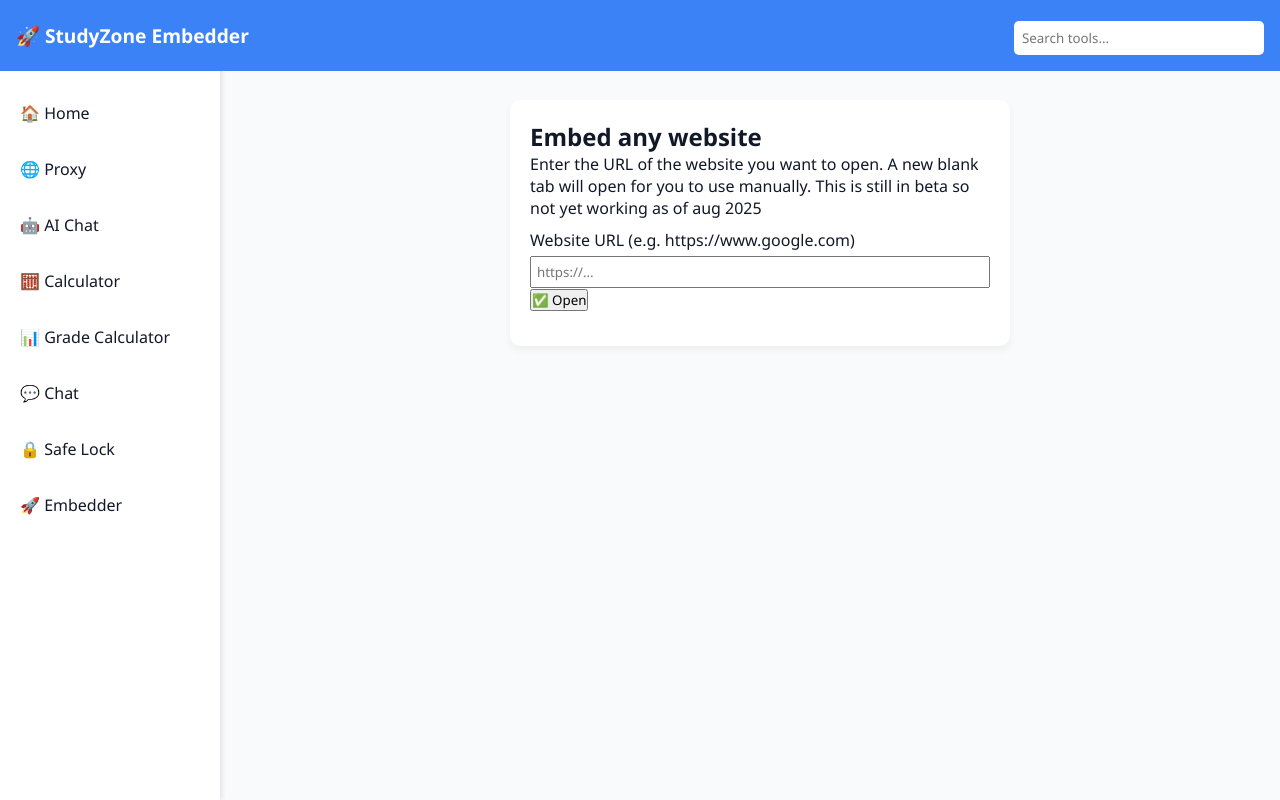
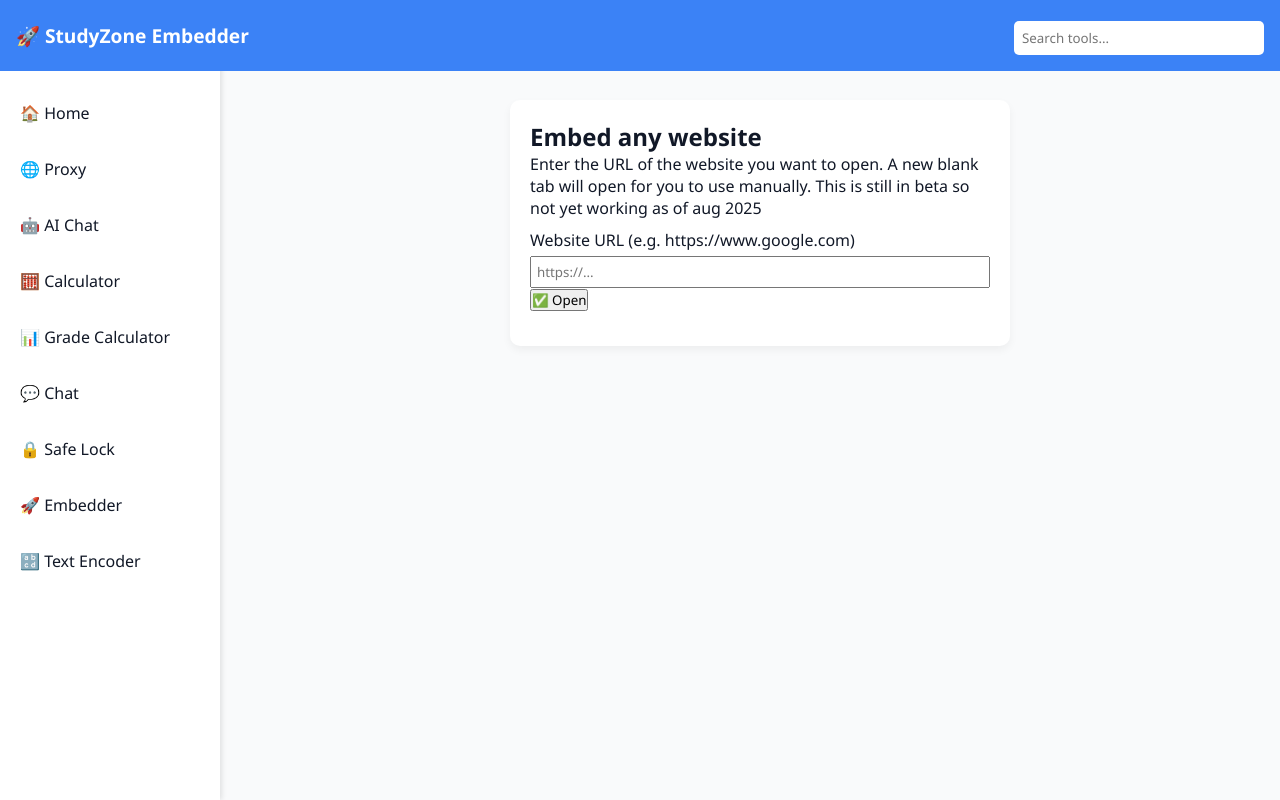
Before and after one commit to AVERAGEGAEL/StudyZone, a plain HTML site: page embedder.html in a window 1280 px wide. Drawn offline with Linux system fonts and the light colour scheme.

Commit message:
Update embedder.html

```diff
--- a/embedder.html
+++ b/embedder.html
@@ -42,6 +42,7 @@
       <li><a href="chat.html">💬 Chat</a></li>
       <li><a href="safelock.html">🔒 Safe Lock</a></li>
       <li><a href="embedder.html">🚀 Embedder</a></li>
+      <li><a href="encode.html">🔡 Text Encoder</a></li>
     </ul>
   </div>
 
```
